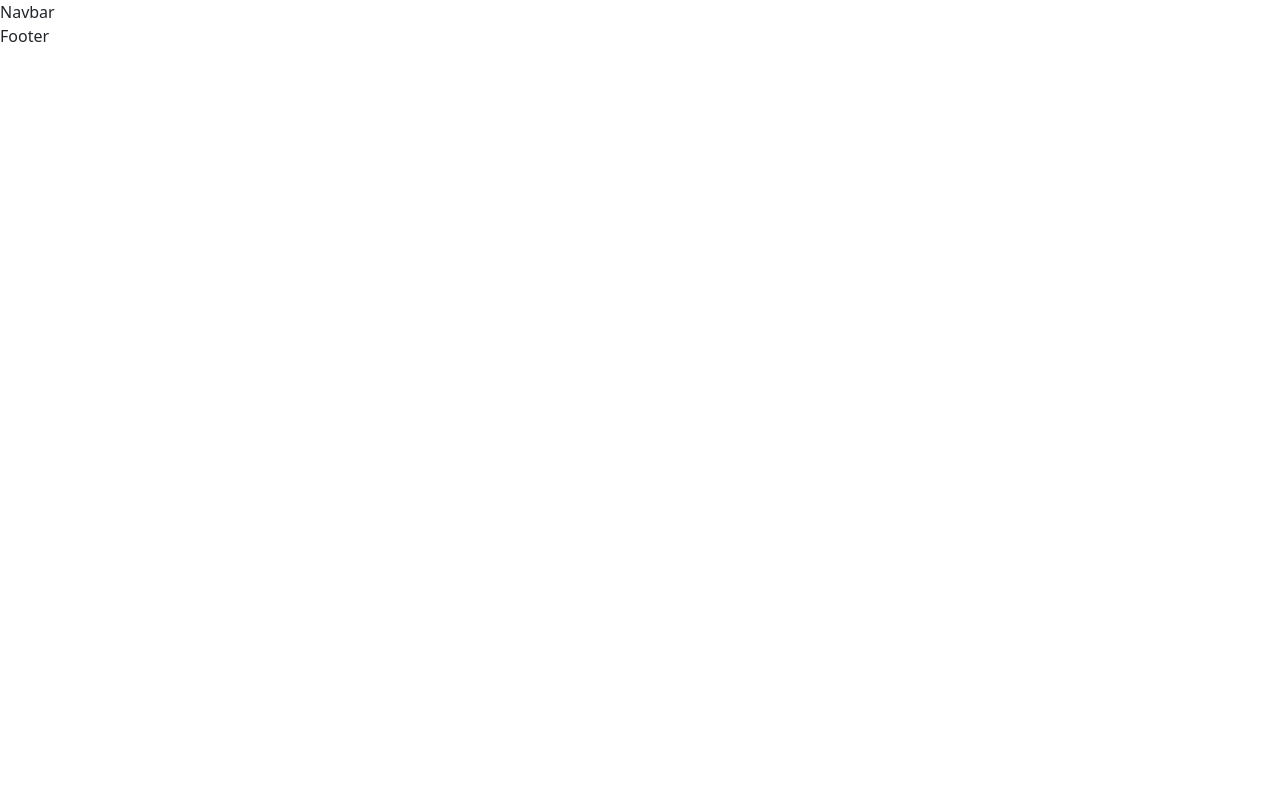
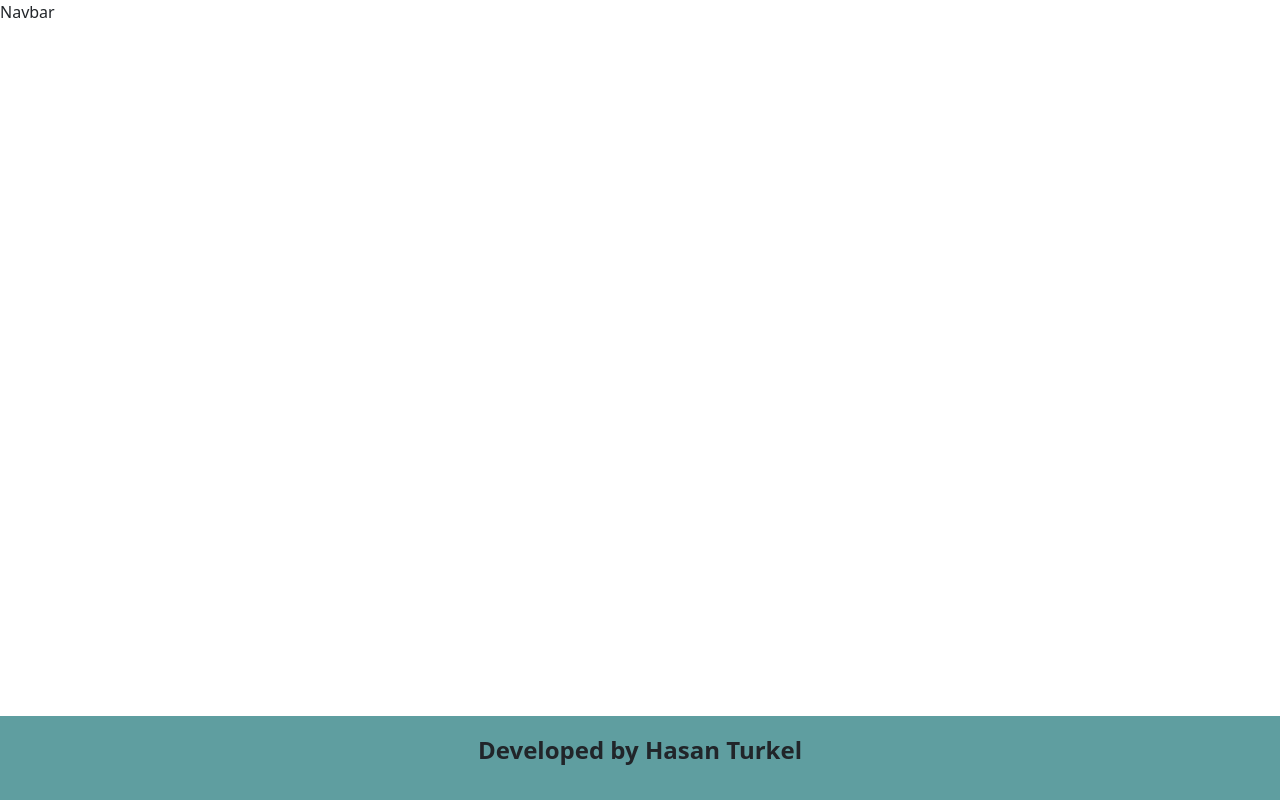
Before and after one commit to Hasan-Turkel/blog-app, a React (Vite) app: page / in a window 1280 px wide. Built offline with nearby package versions, Linux system fonts and the light colour scheme.

Commit message:
footer commit

```diff
--- a/src/App.css
+++ b/src/App.css
@@ -0,0 +1,5 @@
+footer{
+    position: fixed;
+    bottom: 0;
+    background-color: cadetblue;
+}
--- a/src/app/components/Footer.jsx
+++ b/src/app/components/Footer.jsx
@@ -2,7 +2,11 @@ import React from 'react'
 
 const Footer = () => {
   return (
-    <div>Footer</div>
+    <footer className='w-100 text-center p-3'>
+      <p className='fs-4 fw-bolder'>
+        Developed by Hasan Turkel
+      </p>
+    </footer>
   )
 }
 
```
